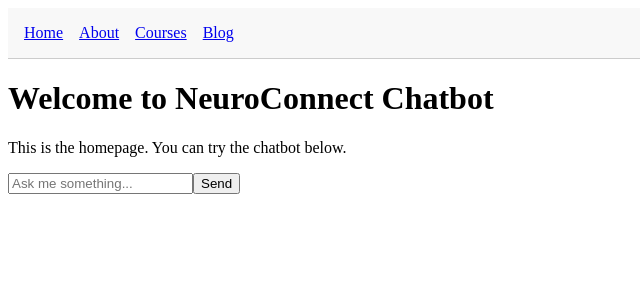
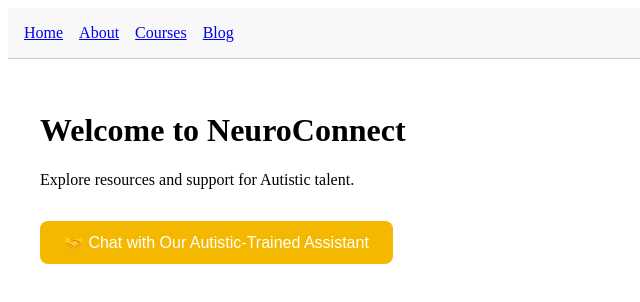
Before and after one commit to Quintin720/NeuroConnect-Chatbot-Clean, a Next.js app: page / in a window 1280 px wide. Shown: the top 302 px of the page, without its empty margins (0-640 px from the left). Built offline with nearby package versions, Linux system fonts and the light colour scheme.

Commit message:
Update homepage

```diff
--- a/pages/index.tsx
+++ b/pages/index.tsx
@@ -1,12 +1,25 @@
-
-import Chatbot from '../components/Chatbot';
+import React from 'react';
 
 export default function Home() {
   return (
-    <div>
-      <h1>Welcome to NeuroConnect Chatbot</h1>
-      <p>This is the homepage. You can try the chatbot below.</p>
-      <Chatbot />
+    <div style={{ padding: '2rem' }}>
+      <h1>Welcome to NeuroConnect</h1>
+      <p>Explore resources and support for Autistic talent.</p>
+
+      <a href="https://neuroconnect-chatbot.vercel.app" target="_blank" rel="noopener noreferrer">
+        <button style={{
+          backgroundColor: '#F5B800',
+          color: 'white',
+          padding: '12px 24px',
+          fontSize: '16px',
+          border: 'none',
+          borderRadius: '8px',
+          cursor: 'pointer',
+          marginTop: '1rem'
+        }}>
+          🤝 Chat with Our Autistic-Trained Assistant
+        </button>
+      </a>
     </div>
   );
 }
```
